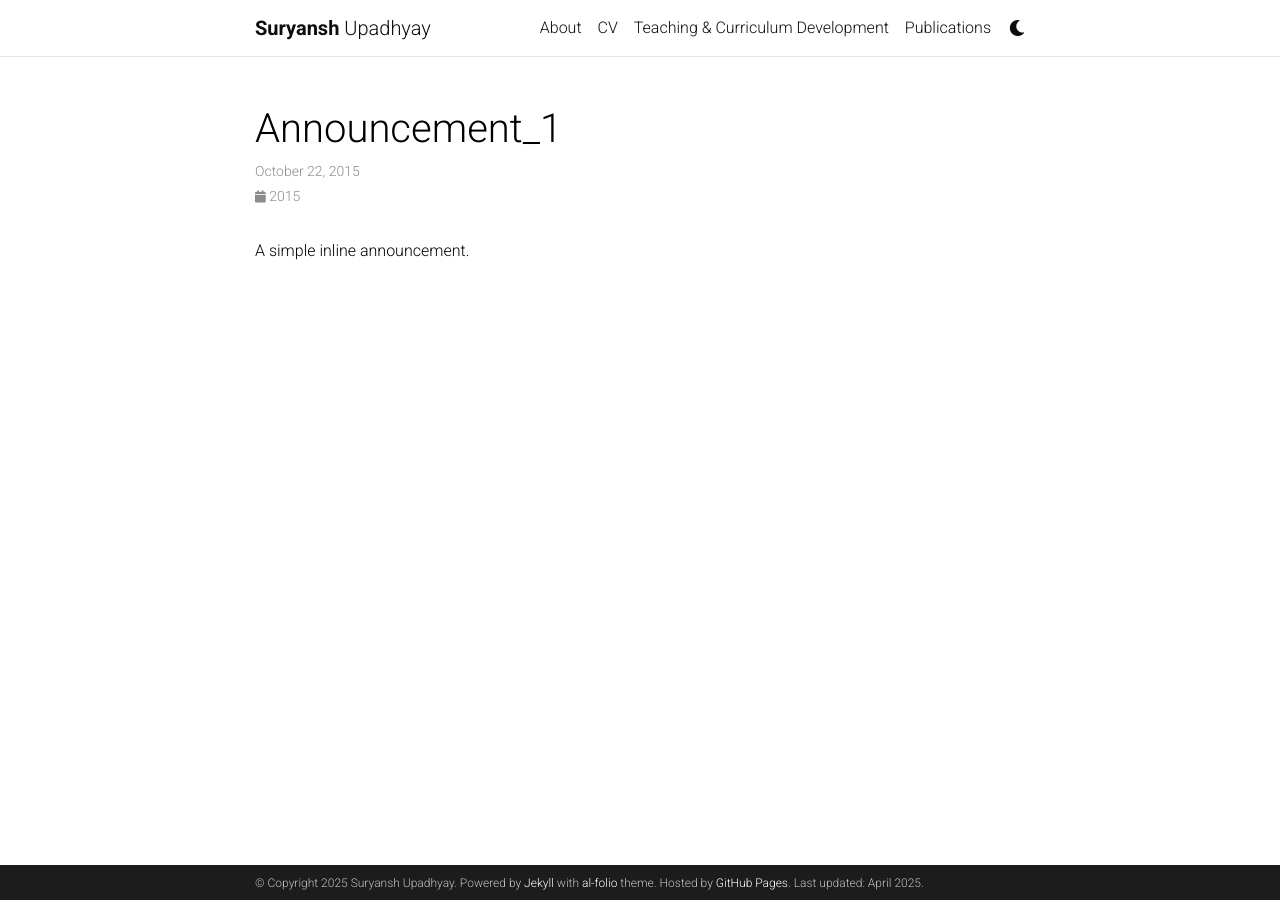
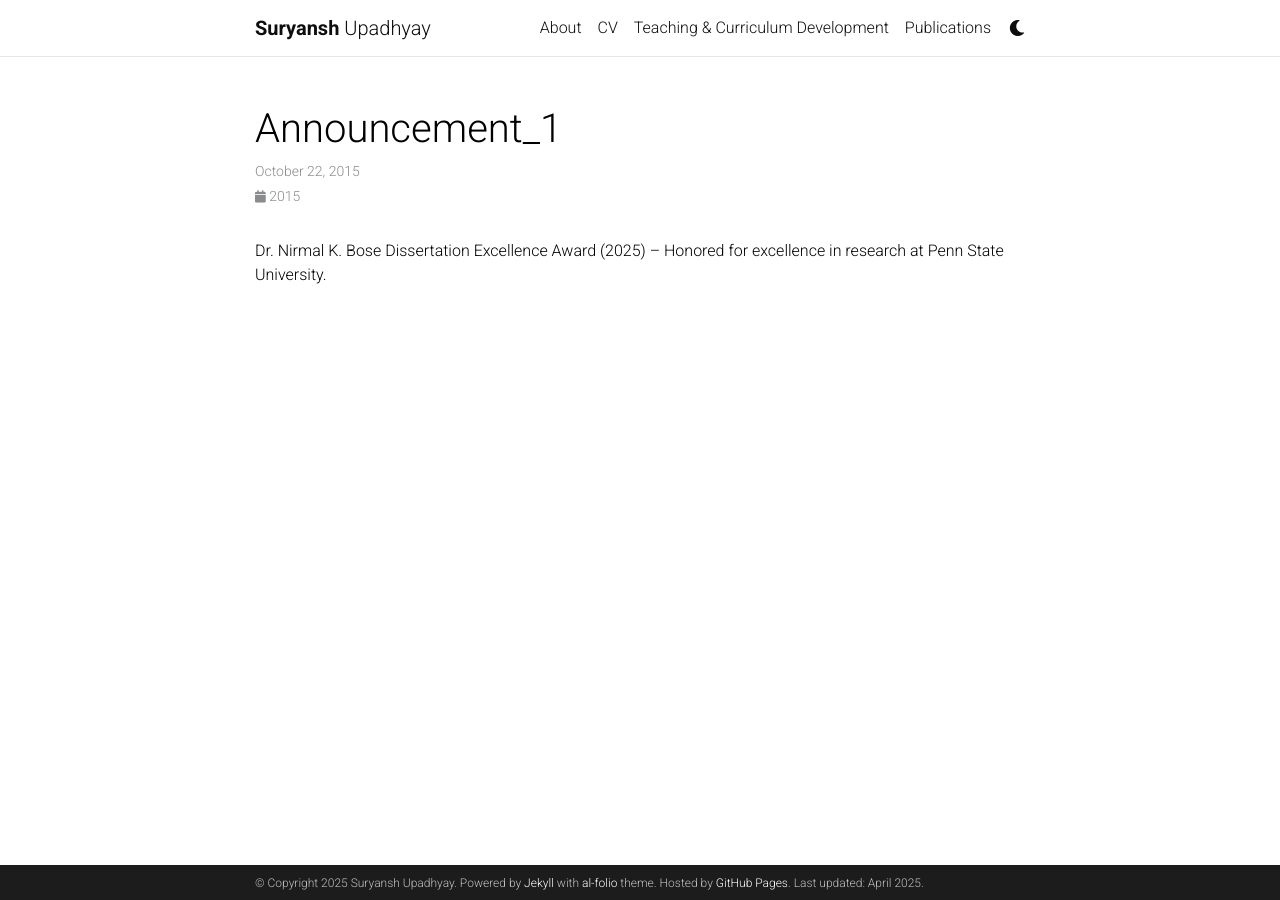
Before and after one commit to suryansh-upadhyay/suryansh-upadhyay.github.io, a Jekyll site: the page built from _news/announcement_1.md, in a window 1280 px wide. Built offline with Jekyll 4.4.1, drawn with Linux system fonts in a browser that asks for light colours; comment, search, counter and statistics services are not loaded; a style sheet for code colours, icons or effects is not loaded.

Commit message:
Update announcement_1.md

```diff
--- a/_news/announcement_1.md
+++ b/_news/announcement_1.md
@@ -5,4 +5,4 @@ inline: true
 related_posts: false
 ---
 
-A simple inline announcement.
+Dr. Nirmal K. Bose Dissertation Excellence Award (2025) – Honored for excellence in research at Penn State University.
```
